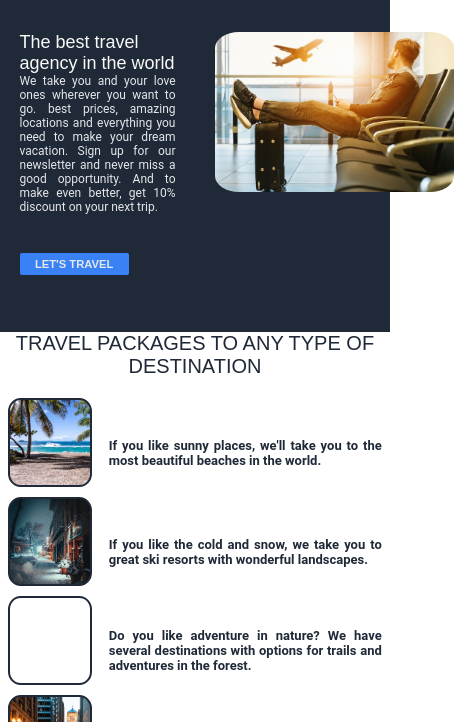
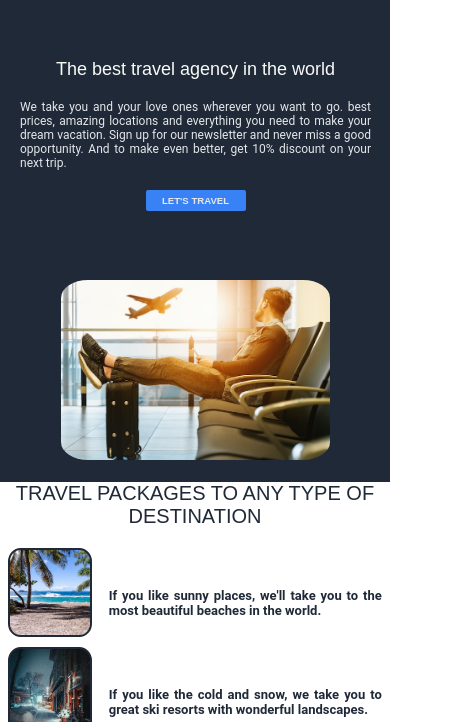
Before and after one commit to lcassis10/Brainnest-Second-Assingment, a plain HTML site: page index.html in a window 390 px wide. Shown: the part 59-781 px from the top of the page, 454 px wide, since content can reach past the window. Drawn offline with Linux system fonts and the light colour scheme; a web font is replaced by a local one.

Commit message:
Add media querie for screens of 550px width and less

```diff
--- a/style.css
+++ b/style.css
@@ -818,6 +818,44 @@ button:hover {
 
 @media screen and (max-width: 550px) {
 
+/* First section of homepage */
+
+    .first-section {
+        flex-direction: column;
+        height: 450px;
+    }
+
+    .first-section-div {
+        display: flex;
+        justify-content: center;
+        align-items: center;
+        flex-direction: column;
+        width: 90%;
+        padding-left: 20px;
+    }
+
+    .first-section-title {
+        padding-bottom: 20px;
+    }
+
+    .first-submit-button {
+        margin-top:0px;
+        border-radius:2px;
+        padding:5px 10px 5px 10px;
+        text-align: center;
+        background-color: #3882f6;
+        font-size: 60%;
+        color: #E5E7EB;
+        text-transform: uppercase;
+        font-weight: bold;
+        border: none;
+        width: 100px;
+    }
+
+    #hero-image {
+        height: 180px;
+    }
+
 /* Fourth section of homepage */
 
     #fourth-section-outter-div {
```
